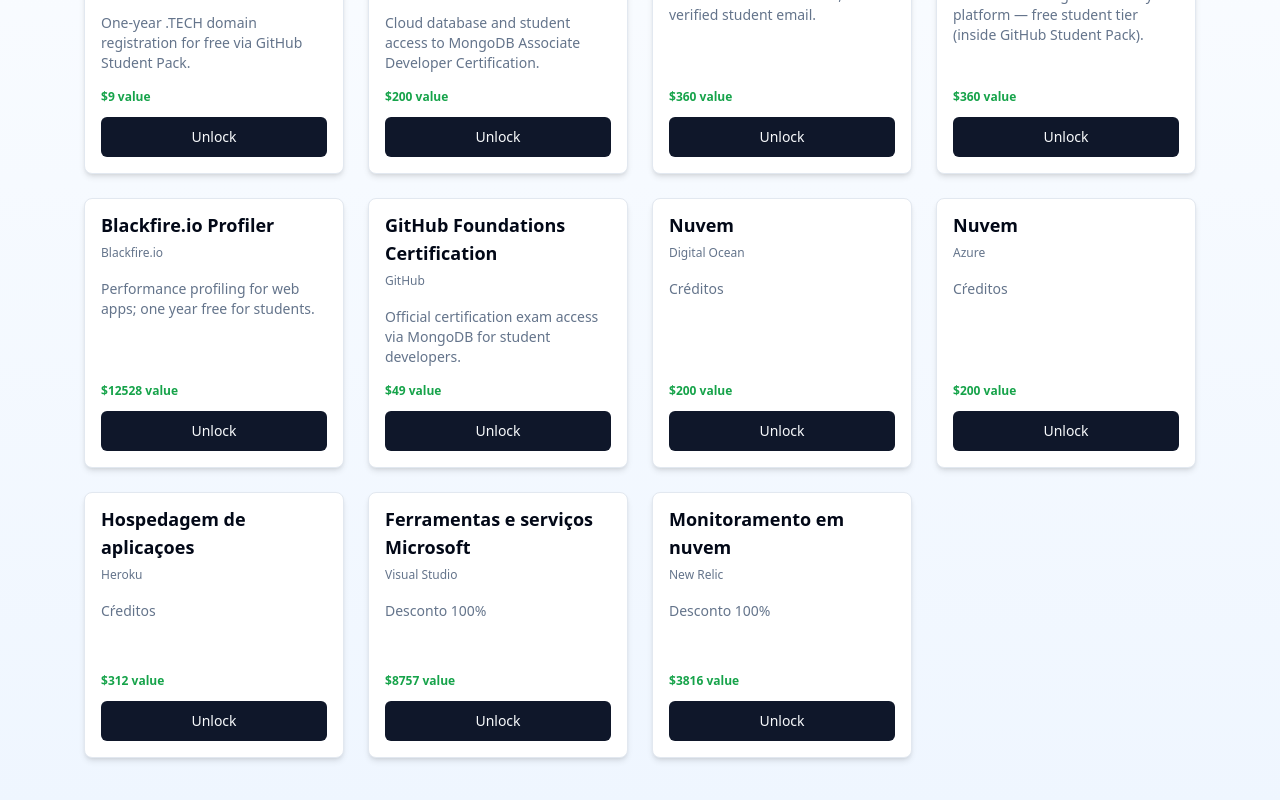
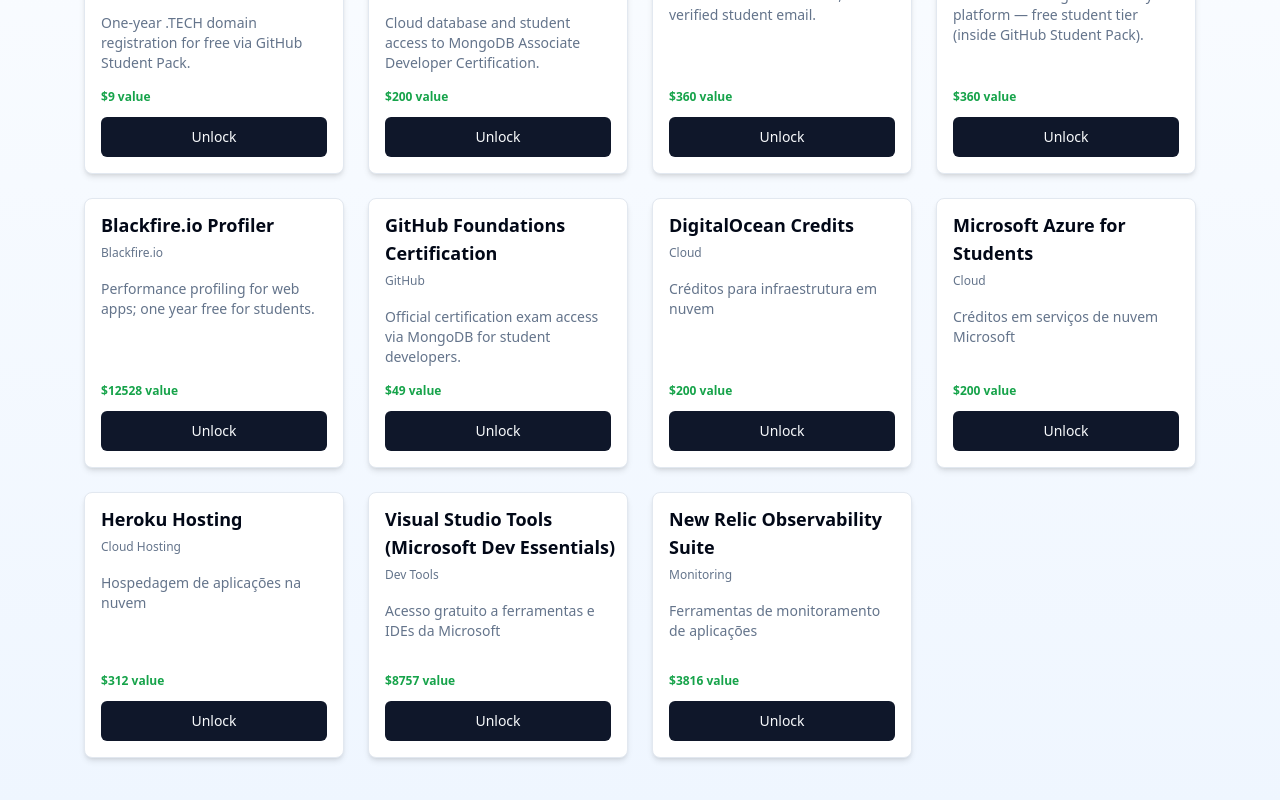
Before and after one commit to 92username/pack-unlock-ai-hub, a React (Vite) app: page /explore in a window 1280 px wide. Shown: the part 614-1414 px from the top of the page. Built offline with nearby package versions, Linux system fonts and the light colour scheme.

Commit message:
Add new perks to database
Added new benefit data to the internal database for use in AI-powered benefit suggestions. Updated `src/pages/Index.tsx`, `src/pages/Explore.tsx`, and `src/pages/Dashboard.tsx` with the new perk information.

```diff
--- a/src/pages/Dashboard.tsx
+++ b/src/pages/Dashboard.tsx
@@ -98,43 +98,43 @@ const unlockPackBenefits = [
     value: 49,
   },
   {
-    id: "nuvem-digital-ocean",
-    name: "Nuvem",
-    provider: "Digital Ocean",
-    description: "Créditos",
-    activationUrl: "",
+    id: "nuvem-digitalocean",
+    name: "DigitalOcean Credits",
+    provider: "Cloud",
+    description: "Créditos para infraestrutura em nuvem",
+    activationUrl: "https://www.digitalocean.com/github-students",
     value: 200,
   },
   {
     id: "nuvem-azure",
-    name: "Nuvem",
-    provider: "Azure",
-    description: "Cŕeditos",
+    name: "Microsoft Azure for Students",
+    provider: "Cloud",
+    description: "Créditos em serviços de nuvem Microsoft",
     activationUrl: "https://azure.microsoft.com/en-us/free/students/",
     value: 200,
   },
   {
-    id: "hospedagem-de-aplicacoes",
-    name: "Hospedagem de aplicaçoes",
-    provider: "Heroku",
-    description: "Cŕeditos",
-    activationUrl: "",
+    id: "heroku-hosting",
+    name: "Heroku Hosting",
+    provider: "Cloud Hosting",
+    description: "Hospedagem de aplicações na nuvem",
+    activationUrl: "https://www.heroku.com",
     value: 312,
   },
   {
-    id: "ferramentas-e-servicos-microsoft",
-    name: "Ferramentas e serviços Microsoft",
-    provider: "Visual Studio",
-    description: "Desconto 100%",
-    activationUrl: "",
+    id: "visual-studio-devtools",
+    name: "Visual Studio Tools (Microsoft Dev Essentials)",
+    provider: "Dev Tools",
+    description: "Acesso gratuito a ferramentas e IDEs da Microsoft",
+    activationUrl: "https://visualstudio.microsoft.com/dev-essentials/",
     value: 8757,
   },
   {
-    id: "monitoramento-em-nuvem",
-    name: "Monitoramento em nuvem",
-    provider: "New Relic",
-    description: "Desconto 100%",
-    activationUrl: "",
+    id: "new-relic-observability",
+    name: "New Relic Observability Suite",
+    provider: "Monitoring",
+    description: "Ferramentas de monitoramento de aplicações",
+    activationUrl: "https://newrelic.com/github-students",
     value: 3816,
   },
 ];
--- a/src/pages/Explore.tsx
+++ b/src/pages/Explore.tsx
@@ -94,43 +94,43 @@ const unlockPackBenefits = [
     value: 49,
   },
   {
-    id: "nuvem-digital-ocean",
-    name: "Nuvem",
-    provider: "Digital Ocean",
-    description: "Créditos",
-    activationUrl: "",
+    id: "nuvem-digitalocean",
+    name: "DigitalOcean Credits",
+    provider: "Cloud",
+    description: "Créditos para infraestrutura em nuvem",
+    activationUrl: "https://www.digitalocean.com/github-students",
     value: 200,
   },
   {
     id: "nuvem-azure",
-    name: "Nuvem",
-    provider: "Azure",
-    description: "Cŕeditos",
+    name: "Microsoft Azure for Students",
+    provider: "Cloud",
+    description: "Créditos em serviços de nuvem Microsoft",
     activationUrl: "https://azure.microsoft.com/en-us/free/students/",
     value: 200,
   },
   {
-    id: "hospedagem-de-aplicacoes",
-    name: "Hospedagem de aplicaçoes",
-    provider: "Heroku",
-    description: "Cŕeditos",
-    activationUrl: "",
+    id: "heroku-hosting",
+    name: "Heroku Hosting",
+    provider: "Cloud Hosting",
+    description: "Hospedagem de aplicações na nuvem",
+    activationUrl: "https://www.heroku.com",
     value: 312,
   },
   {
-    id: "ferramentas-e-servicos-microsoft",
-    name: "Ferramentas e serviços Microsoft",
-    provider: "Visual Studio",
-    description: "Desconto 100%",
-    activationUrl: "",
+    id: "visual-studio-devtools",
+    name: "Visual Studio Tools (Microsoft Dev Essentials)",
+    provider: "Dev Tools",
+    description: "Acesso gratuito a ferramentas e IDEs da Microsoft",
+    activationUrl: "https://visualstudio.microsoft.com/dev-essentials/",
     value: 8757,
   },
   {
-    id: "monitoramento-em-nuvem",
-    name: "Monitoramento em nuvem",
-    provider: "New Relic",
-    description: "Desconto 100%",
-    activationUrl: "",
+    id: "new-relic-observability",
+    name: "New Relic Observability Suite",
+    provider: "Monitoring",
+    description: "Ferramentas de monitoramento de aplicações",
+    activationUrl: "https://newrelic.com/github-students",
     value: 3816,
   },
 ];
--- a/src/pages/Index.tsx
+++ b/src/pages/Index.tsx
@@ -134,43 +134,43 @@ const unlockPackBenefits = [
     value: 49,
   },
   {
-    id: "nuvem-digital-ocean",
-    name: "Nuvem",
-    provider: "Digital Ocean",
-    description: "Créditos",
-    activationUrl: "", // activation_link: null
+    id: "nuvem-digitalocean",
+    name: "DigitalOcean Credits",
+    provider: "Cloud",
+    description: "Créditos para infraestrutura em nuvem",
+    activationUrl: "https://www.digitalocean.com/github-students",
     value: 200,
   },
   {
     id: "nuvem-azure",
-    name: "Nuvem",
-    provider: "Azure",
-    description: "Cŕeditos",
+    name: "Microsoft Azure for Students",
+    provider: "Cloud",
+    description: "Créditos em serviços de nuvem Microsoft",
     activationUrl: "https://azure.microsoft.com/en-us/free/students/",
     value: 200,
   },
   {
-    id: "hospedagem-de-aplicacoes",
-    name: "Hospedagem de aplicaçoes",
-    provider: "Heroku",
-    description: "Cŕeditos",
-    activationUrl: "", // activation_link: null
+    id: "heroku-hosting",
+    name: "Heroku Hosting",
+    provider: "Cloud Hosting",
+    description: "Hospedagem de aplicações na nuvem",
+    activationUrl: "https://www.heroku.com",
     value: 312,
   },
   {
-    id: "ferramentas-e-servicos-microsoft",
-    name: "Ferramentas e serviços Microsoft",
-    provider: "Visual Studio",
-    description: "Desconto 100%",
-    activationUrl: "", // activation_link: null
+    id: "visual-studio-devtools",
+    name: "Visual Studio Tools (Microsoft Dev Essentials)",
+    provider: "Dev Tools",
+    description: "Acesso gratuito a ferramentas e IDEs da Microsoft",
+    activationUrl: "https://visualstudio.microsoft.com/dev-essentials/",
     value: 8757,
   },
   {
-    id: "monitoramento-em-nuvem",
-    name: "Monitoramento em nuvem",
-    provider: "New Relic",
-    description: "Desconto 100%",
-    activationUrl: "", // activation_link: null
+    id: "new-relic-observability",
+    name: "New Relic Observability Suite",
+    provider: "Monitoring",
+    description: "Ferramentas de monitoramento de aplicações",
+    activationUrl: "https://newrelic.com/github-students",
     value: 3816,
   },
 ];
```
